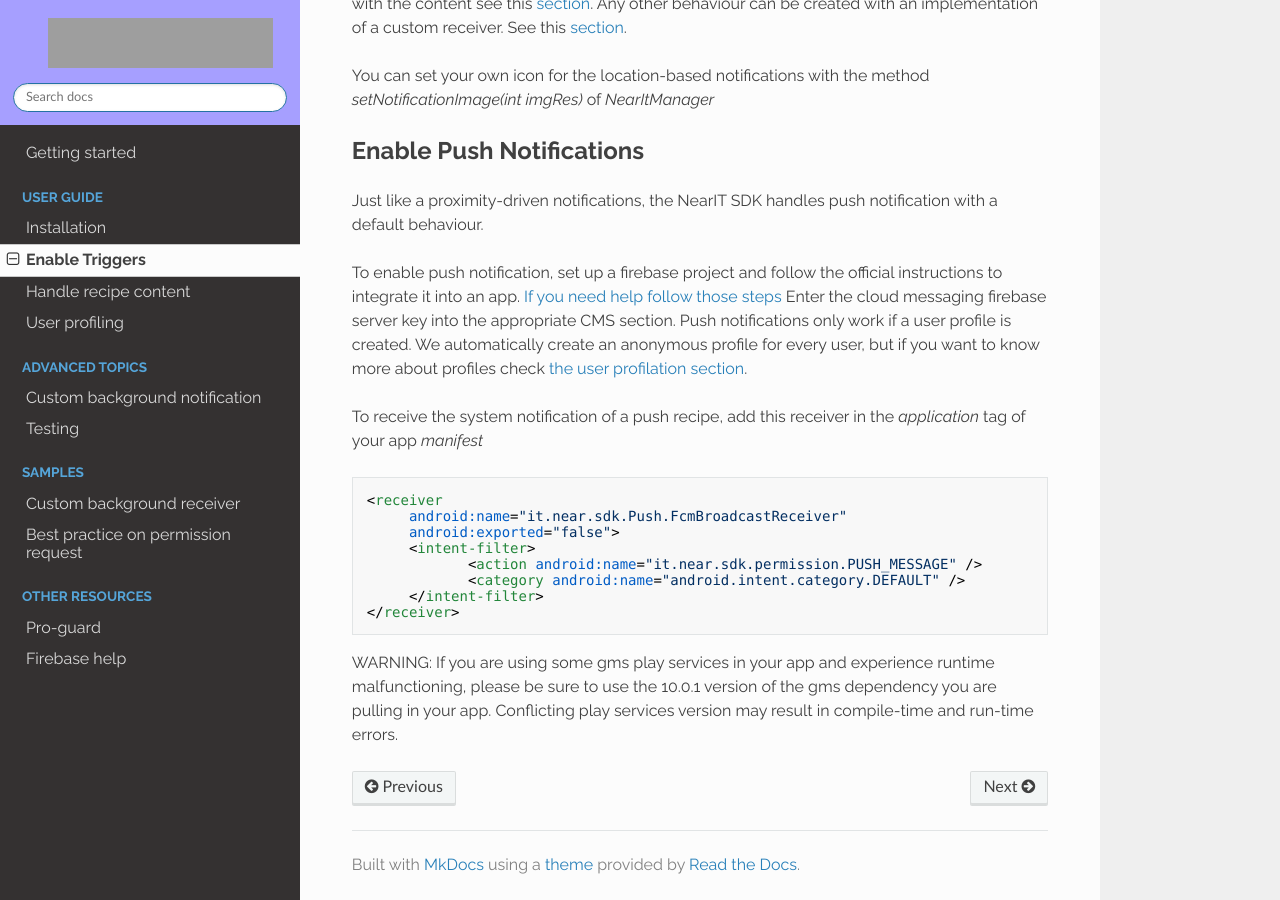
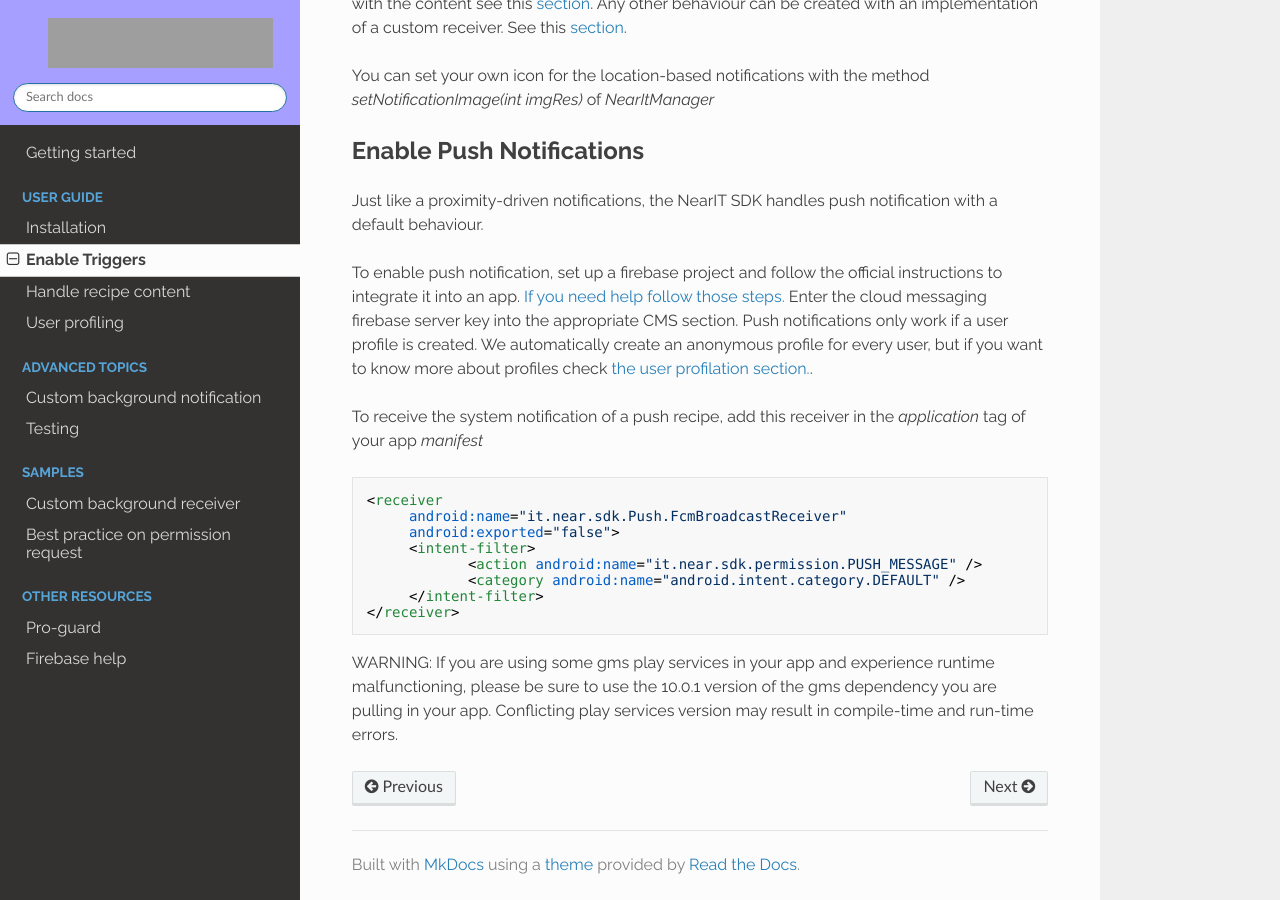
Before and after one commit to nearit/Android-SDK, an MkDocs documentation site: the page built from docs/enable-triggers.md, in a window 1280 px wide and 900 px high, scrolled down 924 px, cut to the strip 0-900 px from the top of the window. Built offline with MkDocs 1.6.1, drawn with Linux system fonts in a browser that asks for light colours; nearby versions of some CDN libraries; old or Windows-style settings are respelled for this version of MkDocs; grey boxes are pictures that could not be loaded.

````diff
--- a/docs/enable-triggers.md
+++ b/docs/enable-triggers.md
@@ -35,8 +35,8 @@ You can set your own icon for the location-based notifications with the method *
 
 Just like a proximity-driven notifications, the NearIT SDK handles push notification with a default behaviour.
 
-To enable push notification, set up a firebase project and follow the official instructions to integrate it into an app. [If you need help follow those steps](firebase.md)
-Enter the cloud messaging firebase server key into the appropriate CMS section. Push notifications only work if a user profile is created. We automatically create an anonymous profile for every user, but if you want to know more about profiles check [the user profilation section](user-profilation.md).
+To enable push notification, set up a firebase project and follow the official instructions to integrate it into an app. [If you need help follow those steps.](firebase.md)
+Enter the cloud messaging firebase server key into the appropriate CMS section. Push notifications only work if a user profile is created. We automatically create an anonymous profile for every user, but if you want to know more about profiles check [the user profilation section.](user-profilation.md).
 
 To receive the system notification of a push recipe, add this receiver in the *application* tag of your app *manifest*
 ```xml
````
